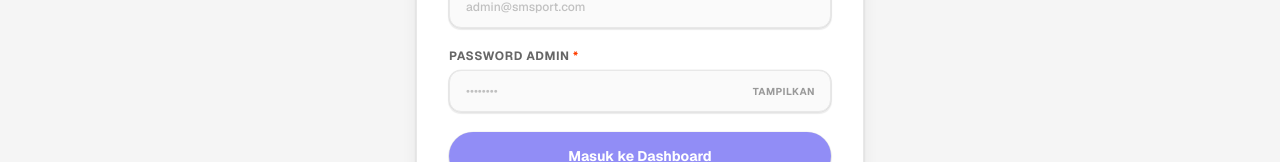
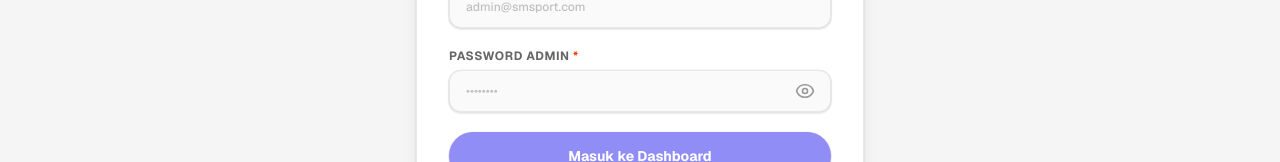
Before and after one commit to rizkyrachma/bnsp-smsport, a Next.js app: page /admin/login in a window 1280 px wide. Shown: the part 383-545 px from the top of the page. Built offline with nearby package versions, Linux system fonts and the light colour scheme.

Commit message:
fix calender

```diff
--- a/app/(customer)/booking/page.tsx
+++ b/app/(customer)/booking/page.tsx
@@ -22,11 +22,12 @@ function BookingPageContent() {
     return jakartaTime.toISOString().slice(0, 10);
   };
 
-  const [selectedDate, setSelectedDate] = useState<string>(getTodayStr());
+  const [selectedDate, setSelectedDate] = useState<string>("");
   const [selectedCategory, setSelectedCategory] = useState<"all" | "futsal" | "badminton">("all");
   const [schedules, setSchedules] = useState<CourtSchedule[]>([]);
   const [loading, setLoading] = useState<boolean>(true);
   const [error, setError] = useState<string>("");
+  const [mounted, setMounted] = useState<boolean>(false);
 
   // Selected reservation state
   const [selectedCourt, setSelectedCourt] = useState<CourtSchedule | null>(null);
@@ -59,7 +60,14 @@ function BookingPageContent() {
   }, [initialCourtId, selectedCourt]);
 
   useEffect(() => {
-    fetchSchedule(selectedDate);
+    setMounted(true);
+    setSelectedDate(getTodayStr());
+  }, []);
+
+  useEffect(() => {
+    if (selectedDate) {
+      fetchSchedule(selectedDate);
+    }
   }, [selectedDate, fetchSchedule]);
 
   // Handle slot click
@@ -162,7 +170,7 @@ function BookingPageContent() {
             <input
               id="date"
               type="date"
-              min={getTodayStr()}
+              min={mounted ? getTodayStr() : undefined}
               value={selectedDate}
               onChange={(e) => {
                 setSelectedDate(e.target.value);
--- a/app/(customer)/login/page.tsx
+++ b/app/(customer)/login/page.tsx
@@ -182,14 +182,24 @@ function CustomerLoginPageContent() {
                   type={showPassword ? "text" : "password"}
                   required
                   placeholder="••••••••"
-                  className="w-full bg-mist border border-fog rounded-xl pl-4 pr-20 py-3 text-xs font-medium text-carbon focus:outline-none focus:ring-2 focus:ring-lavender focus:bg-white transition shadow-subtle placeholder-ash"
+                  className="w-full bg-mist border border-fog rounded-xl pl-4 pr-12 py-3 text-xs font-medium text-carbon focus:outline-none focus:ring-2 focus:ring-lavender focus:bg-white transition shadow-subtle placeholder-ash"
                 />
                 <button
                   type="button"
                   onClick={() => setShowPassword(!showPassword)}
-                  className="absolute inset-y-0 right-0 pr-4 flex items-center text-ash hover:text-carbon transition text-[10px] font-bold uppercase tracking-wider"
+                  className="absolute inset-y-0 right-0 pr-4 flex items-center text-ash hover:text-carbon transition"
+                  aria-label={showPassword ? "Sembunyikan password" : "Tampilkan password"}
                 >
-                  {showPassword ? "Sembunyikan" : "Tampilkan"}
+                  {showPassword ? (
+                    <svg xmlns="http://www.w3.org/2000/svg" fill="none" viewBox="0 0 24 24" strokeWidth={2} stroke="currentColor" className="w-5 h-5">
+                      <path strokeLinecap="round" strokeLinejoin="round" d="M3.98 8.223A10.477 10.477 0 0 0 1.934 12c1.388 4.178 5.325 7.178 9.963 7.178.966 0 1.9-.125 2.784-.36m3.111-1.246A10.743 10.743 0 0 0 22.066 12c-1.388-4.178-5.325-7.178-9.963-7.178-.966 0-1.9.125-2.784.36m-2.24 2.24L20.24 20.24M12.225 12.225a3 3 0 0 0-4.45-4.45" />
+                    </svg>
+                  ) : (
+                    <svg xmlns="http://www.w3.org/2000/svg" fill="none" viewBox="0 0 24 24" strokeWidth={2} stroke="currentColor" className="w-5 h-5">
+                      <path strokeLinecap="round" strokeLinejoin="round" d="M2.036 12.322a1.012 1.012 0 0 1 0-.639C3.423 7.51 7.36 4.5 12 4.5c4.638 0 8.573 3.007 9.963 7.178.07.207.07.431 0 .639C20.577 16.49 16.64 19.5 12 19.5c-4.638 0-8.573-3.007-9.963-7.178Z" />
+                      <path strokeLinecap="round" strokeLinejoin="round" d="M15 12a3 3 0 1 1-6 0 3 3 0 0 1 6 0Z" />
+                    </svg>
+                  )}
                 </button>
               </div>
             </div>
--- a/app/admin/login/page.tsx
+++ b/app/admin/login/page.tsx
@@ -107,14 +107,24 @@ export default function AdminLoginPage() {
                   type={showPassword ? "text" : "password"}
                   required
                   placeholder="••••••••"
-                  className="w-full bg-linen border border-fog rounded-xl pl-4 pr-20 py-3 text-xs font-medium text-carbon focus:outline-none focus:ring-2 focus:ring-lavender focus:border-lavender transition placeholder-ash/60 shadow-subtle"
+                  className="w-full bg-linen border border-fog rounded-xl pl-4 pr-12 py-3 text-xs font-medium text-carbon focus:outline-none focus:ring-2 focus:ring-lavender focus:border-lavender transition placeholder-ash/60 shadow-subtle"
                 />
                 <button
                   type="button"
                   onClick={() => setShowPassword(!showPassword)}
-                  className="absolute inset-y-0 right-0 pr-4 flex items-center text-ash hover:text-carbon transition text-[10px] font-bold uppercase tracking-wider"
+                  className="absolute inset-y-0 right-0 pr-4 flex items-center text-ash hover:text-carbon transition"
+                  aria-label={showPassword ? "Sembunyikan password" : "Tampilkan password"}
                 >
-                  {showPassword ? "Sembunyikan" : "Tampilkan"}
+                  {showPassword ? (
+                    <svg xmlns="http://www.w3.org/2000/svg" fill="none" viewBox="0 0 24 24" strokeWidth={2} stroke="currentColor" className="w-5 h-5">
+                      <path strokeLinecap="round" strokeLinejoin="round" d="M3.98 8.223A10.477 10.477 0 0 0 1.934 12c1.388 4.178 5.325 7.178 9.963 7.178.966 0 1.9-.125 2.784-.36m3.111-1.246A10.743 10.743 0 0 0 22.066 12c-1.388-4.178-5.325-7.178-9.963-7.178-.966 0-1.9.125-2.784.36m-2.24 2.24L20.24 20.24M12.225 12.225a3 3 0 0 0-4.45-4.45" />
+                    </svg>
+                  ) : (
+                    <svg xmlns="http://www.w3.org/2000/svg" fill="none" viewBox="0 0 24 24" strokeWidth={2} stroke="currentColor" className="w-5 h-5">
+                      <path strokeLinecap="round" strokeLinejoin="round" d="M2.036 12.322a1.012 1.012 0 0 1 0-.639C3.423 7.51 7.36 4.5 12 4.5c4.638 0 8.573 3.007 9.963 7.178.07.207.07.431 0 .639C20.577 16.49 16.64 19.5 12 19.5c-4.638 0-8.573-3.007-9.963-7.178Z" />
+                      <path strokeLinecap="round" strokeLinejoin="round" d="M15 12a3 3 0 1 1-6 0 3 3 0 0 1 6 0Z" />
+                    </svg>
+                  )}
                 </button>
               </div>
             </div>
```
